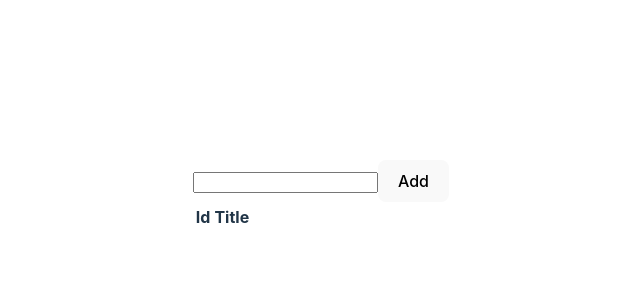
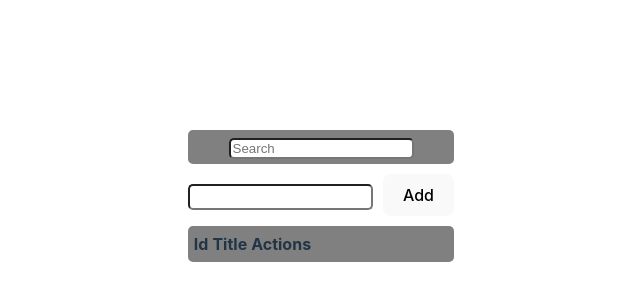
Before and after one commit to NazarShapran/ReactCourse_Chapter1, a React (Vite) app in the folder lab2/: page / in a window 1280 px wide. Shown: the part 204-504 px from the top of the page, without its empty margins (319-959 px from the left). Built offline with nearby package versions, Linux system fonts and the light colour scheme.

Commit message:
feat: added delete and search

```diff
--- a/lab2/src/App.jsx
+++ b/lab2/src/App.jsx
@@ -4,27 +4,66 @@ import viteLogo from "/vite.svg";
 import "./App.css";
 import ToDoTable from "./components/ToDoTable";
 import AddToDoComponet from "./components/AddToDoComponet";
+import SearchInputComponent from "./components/SearchInputComponetn";
+import { useRemoveToDo } from "./hooks/useRemoveToDo";
 
 function App() {
   const [toDos, setToDos] = useState([]);
   const [newToDo, setNewToDo] = useState(null);
+  const { removeToDo } = useRemoveToDo(toDos, setToDos);
+  const [search, setSearch] = useState("");
 
   function handleNewTitleChange(event) {
-    setNewToDo({ id: Math.random(), title: event.target.value });
+    setNewToDo({ title: event.target.value });
   }
+  const toDoWithId = { ...newToDo, id: Date.now() };
 
   function handleSubmit(event) {
     event.preventDefault();
-    setToDos([...toDos, newToDo]);
+    setToDos([...toDos, toDoWithId]);
+    setNewToDo(null);
   }
+
+  function handleSearchChange(search) {
+    setSearch(search);
+  }
+  function handleSearchSubmit(event) {
+    event.preventDefault();
+  }
+
+  const filteredToDos = toDos.filter((toDo) => toDo.title.includes(search));
   return (
     <>
+      <div
+        style={{
+          width: "auto",
+          backgroundColor: "gray",
+          borderRadius: "5px",
+          padding: "5px",
+          marginBottom: "10px",
+        }}
+      >
+        <SearchInputComponent
+          search={search}
+          onSearchChange={handleSearchChange}
+          onSubmit={handleSearchSubmit}
+        />
+      </div>
       <AddToDoComponet
         title={newToDo?.title}
         onTitleChange={handleNewTitleChange}
         onSubmit={handleSubmit}
       />
-      <ToDoTable toDos={toDos} />
+      <div
+        style={{
+          backgroundColor: "gray",
+          borderRadius: "5px",
+          padding: "3px",
+          marginTop: "10px",
+        }}
+      >
+        <ToDoTable toDos={filteredToDos} onRemove={removeToDo} />
+      </div>
     </>
   );
 }
--- a/lab2/src/components/AddToDoComponet.jsx
+++ b/lab2/src/components/AddToDoComponet.jsx
@@ -3,8 +3,14 @@ import React from "react";
 const AddToDoComponet = ({ title = "", onTitleChange, onSubmit }) => {
   return (
     <form>
-      <input value={title} onChange={onTitleChange} />
-      <button onClick={onSubmit}>Add</button>
+      <input
+        value={title}
+        onChange={onTitleChange}
+        style={{ borderRadius: "5px", height: "20px" }}
+      />
+      <button onClick={onSubmit} style={{ marginLeft: "10px" }}>
+        Add
+      </button>
     </form>
   );
 };
--- /dev/null
+++ b/lab2/src/components/RemoveToDoComponent.jsx
@@ -0,0 +1,7 @@
+import React from "react";
+
+const RemoveToDoComponent = ({ onSubmit }) => {
+  return <button onClick={onSubmit}>Remove</button>;
+};
+
+export default RemoveToDoComponent;
--- /dev/null
+++ b/lab2/src/components/SearchInputComponetn.jsx
@@ -0,0 +1,16 @@
+import React from "react";
+
+const SearchInputComponent = ({ search, onSearchChange }) => {
+  return (
+    <input
+      style={{
+        borderRadius: "5px",
+      }}
+      value={search}
+      onChange={(e) => onSearchChange(e.target.value)}
+      placeholder="Search"
+    />
+  );
+};
+
+export default SearchInputComponent;
--- a/lab2/src/components/ToDoTable.jsx
+++ b/lab2/src/components/ToDoTable.jsx
@@ -1,12 +1,14 @@
 import React from "react";
+import RemoveToDoComponent from "./RemoveToDoComponent";
 
-const ToDoTable = ({ toDos }) => {
+const ToDoTable = ({ toDos, onRemove }) => {
   return (
     <table>
       <thead>
         <tr>
           <th>Id</th>
           <th>Title</th>
+          <th>Actions</th>
         </tr>
       </thead>
       <tbody>
@@ -15,6 +17,9 @@ const ToDoTable = ({ toDos }) => {
             <tr key={toDo.id}>
               <td>{toDo.id.toString()}</td>
               <td>{toDo.title}</td>
+              <td>
+                <RemoveToDoComponent onSubmit={() => onRemove(toDo.id)} />
+              </td>
             </tr>
           );
         })}
--- /dev/null
+++ b/lab2/src/hooks/useRemoveToDo.js
@@ -0,0 +1,8 @@
+import React from 'react'
+
+export const useRemoveToDo = (toDos, setToDos) => {
+  const removeToDo = (id) => {
+    setToDos(toDos.filter((toDo) => toDo.id !== id));
+  };
+    return {removeToDo};
+}
```
Also changed, not shown: lab2/src/components/SearchInput.jsx (deleted).
